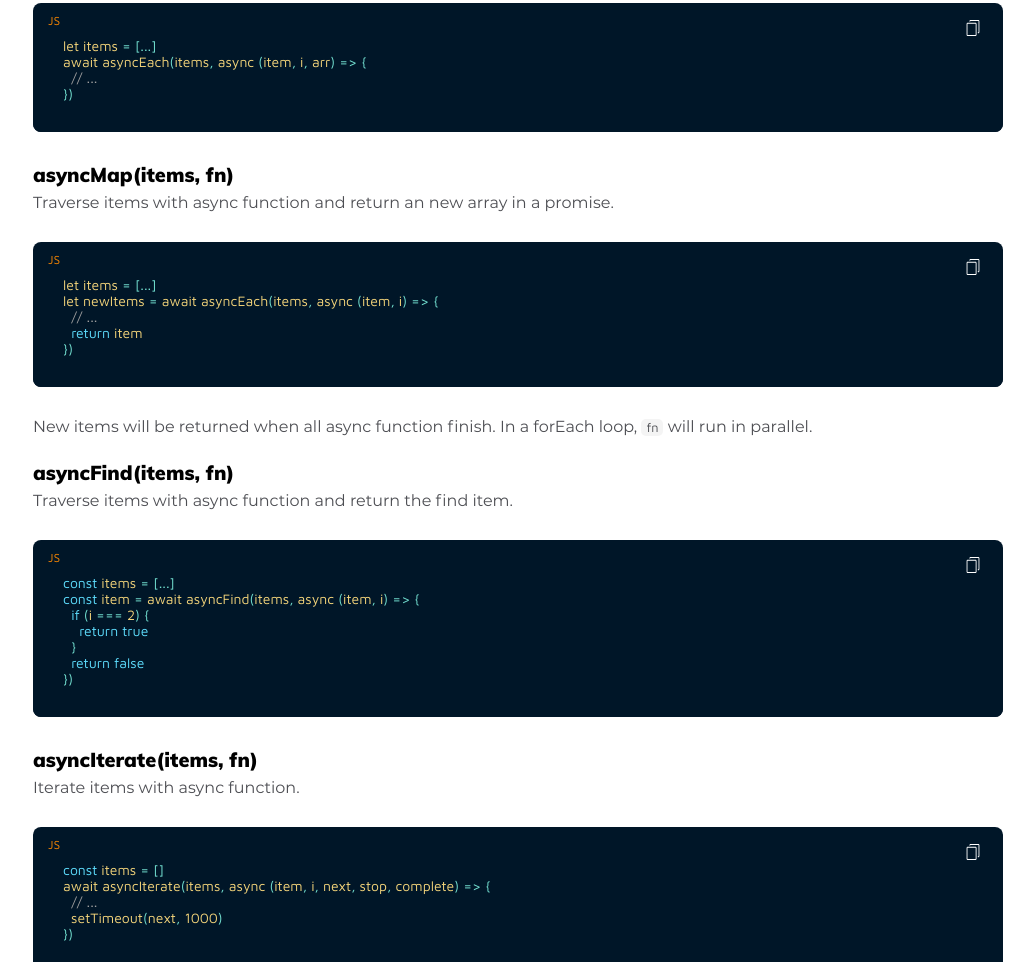
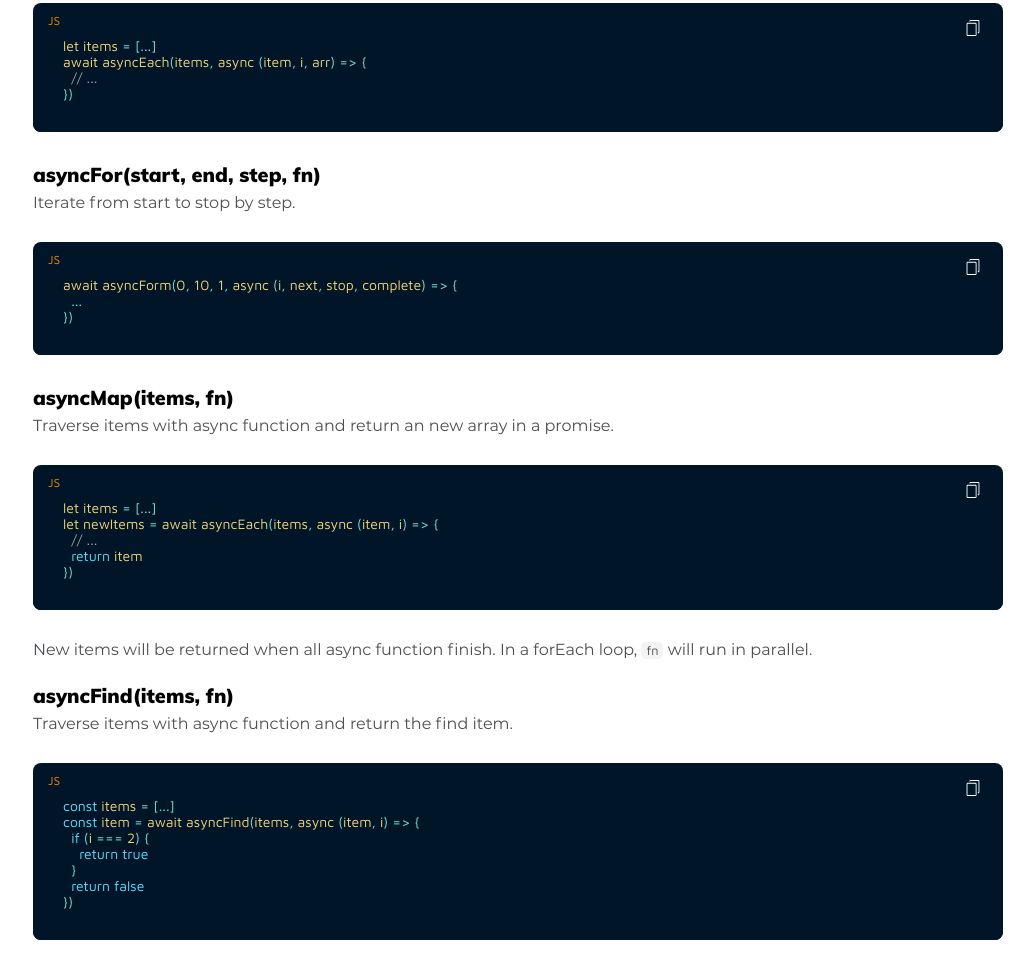
Before and after one commit to xvrsan/asw-1, a plain HTML site: page index.html in a window 1280 px wide. Shown: the part 3996-4958 px from the top of the page, without its empty margins (247-1280 px from the left). Drawn offline with Linux system fonts and the light colour scheme.

Commit message:
deploy: 7a68897a9446238d3595fa8edb68b6056864b9ce

```diff
--- a/index.html
+++ b/index.html
@@ -216,6 +216,12 @@ await asyncEach(items, async (item, i, arr) => {
   // ...
 })
 </code></pre>
+<h3>asyncFor(start, end, step, fn)</h3>
+<p>Iterate from start to stop by step.</p>
+<pre class="prettyprint source lang-js"><code>await asyncForm(0, 10, 1, async (i, next, stop, complete) => {
+  ...
+})
+</code></pre>
 <h3>asyncMap(items, fn)</h3>
 <p>Traverse items with async function and return an new array in a promise.</p>
 <pre class="prettyprint source lang-js"><code>let items = [...]
```
